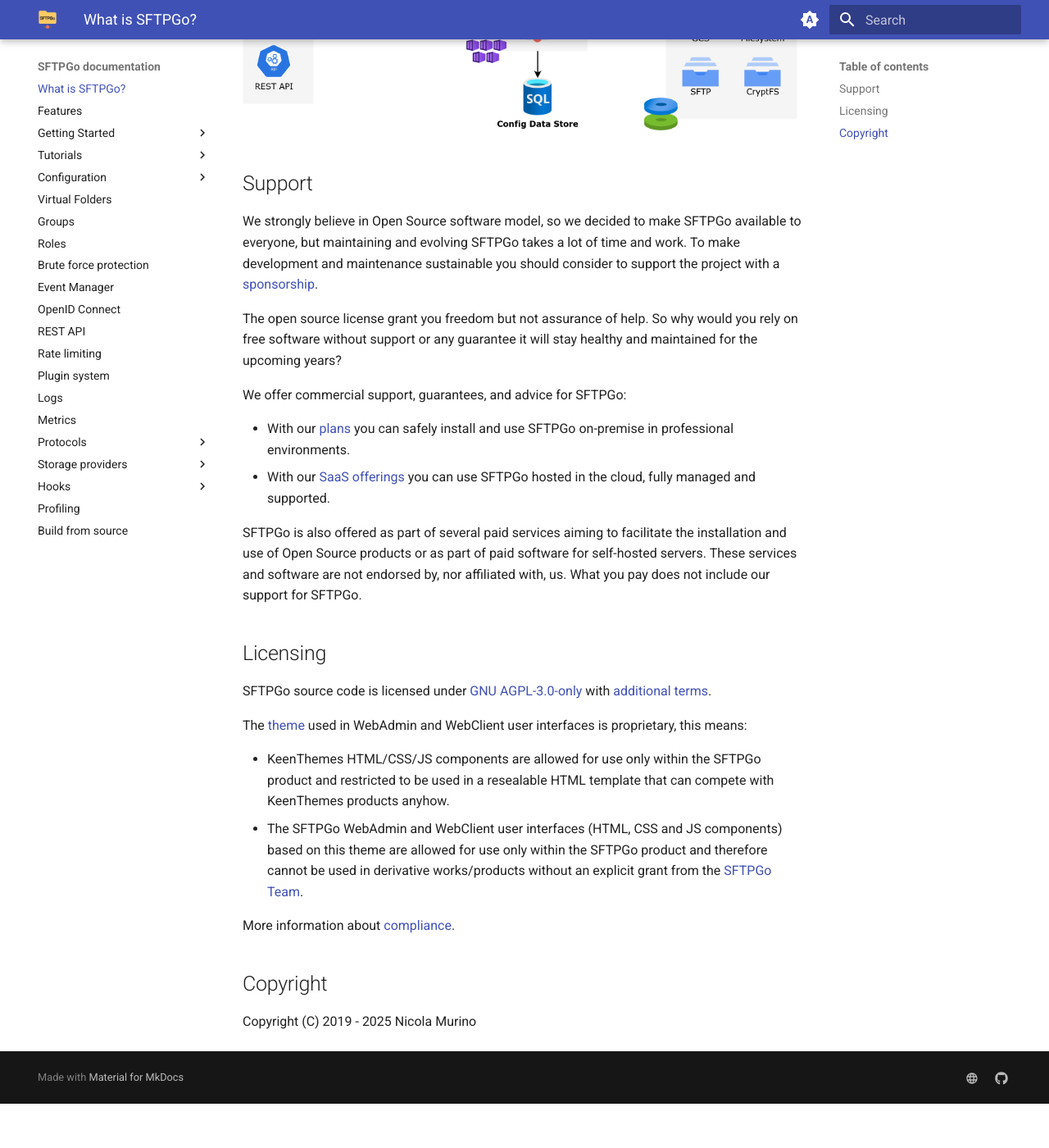
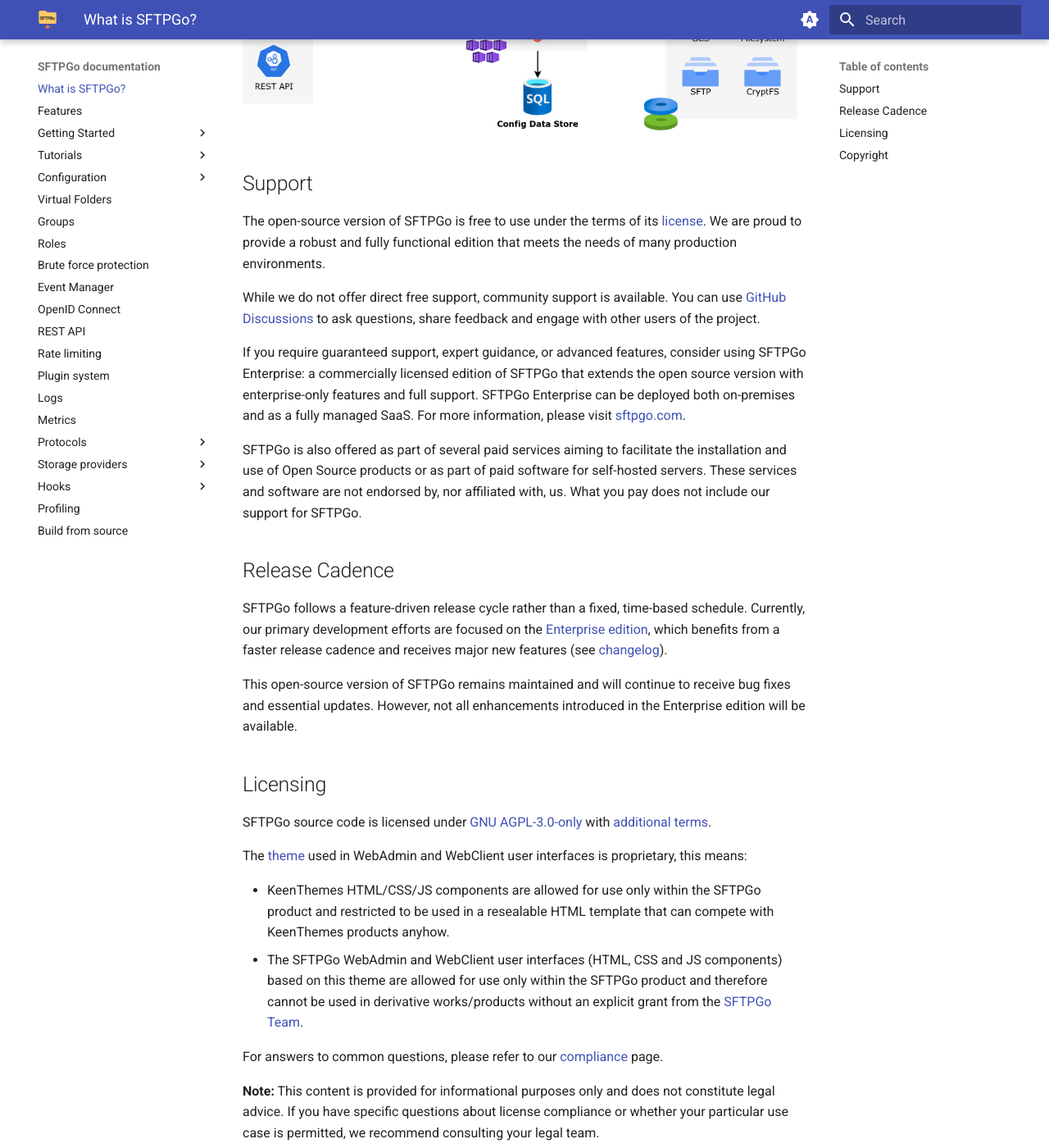
Before and after one commit to sftpgo/docs, an MkDocs documentation site: the page built from docs/index.md, in a window 1280 px wide and 1400 px high, scrolled down 827 px. Shown: the whole window at 82% size. Built offline with MkDocs 1.6.1 and Material for MkDocs 9.7.7, drawn with Linux system fonts in a browser that asks for light colours; the version menu is left out; before the commit the page ends 2173 px from its top, so only the background shows below that.

Commit message:
better clarify support and release cadence
Signed-off-by: Nicola Murino <nicola.murino@gmail.com>

```diff
--- a/docs/index.md
+++ b/docs/index.md
@@ -12,17 +12,20 @@ The WebClient UI allows end users to change their credentials, browse and manage
 
 ## Support
 
-We strongly believe in Open Source software model, so we decided to make SFTPGo available to everyone, but maintaining and evolving SFTPGo takes a lot of time and work. To make development and maintenance sustainable you should consider to support the project with a [sponsorship](https://github.com/sponsors/drakkan){:target="_blank"}.
+The open-source version of SFTPGo is free to use under the terms of its [license](#licensing). We are proud to provide a robust and fully functional edition that meets the needs of many production environments.
 
-The open source license grant you freedom but not assurance of help. So why would you rely on free software without support or any guarantee it will stay healthy and maintained for the upcoming years?
+While we do not offer direct free support, community support is available. You can use [GitHub Discussions](https://github.com/drakkan/sftpgo/discussions){:target="_blank"} to ask questions, share feedback and engage with other users of the project.
 
-We offer commercial support, guarantees, and advice for SFTPGo:
-
-- With our [plans](https://sftpgo.com/plans){:target="_blank"} you can safely install and use SFTPGo on-premise in professional environments.
-- With our [SaaS offerings](https://sftpgo.com/saas){:target="_blank"} you can use SFTPGo hosted in the cloud, fully managed and supported.
+If you require guaranteed support, expert guidance, or advanced features, consider using SFTPGo Enterprise: a commercially licensed edition of SFTPGo that extends the open source version with enterprise-only features and full support. SFTPGo Enterprise can be deployed both on-premises and as a fully managed SaaS. For more information, please visit [sftpgo.com](https://sftpgo.com){:target="_blank"}.
 
 SFTPGo is also offered as part of several paid services aiming to facilitate the installation and use of Open Source products or as part of paid software for self-hosted servers.
 These services and software are not endorsed by, nor affiliated with, us. What you pay does not include our support for SFTPGo.
+
+## Release Cadence
+
+SFTPGo follows a feature-driven release cycle rather than a fixed, time-based schedule. Currently, our primary development efforts are focused on the [Enterprise edition](https://docs.sftpgo.com/enterprise/#enterprise-edition){:target="_blank"}, which benefits from a faster release cadence and receives major new features (see [changelog](https://docs.sftpgo.com/enterprise/changelog/){:target="_blank"}).
+
+This open-source version of SFTPGo remains maintained and will continue to receive bug fixes and essential updates. However, not all enhancements introduced in the Enterprise edition will be available.
 
 ## Licensing
 
@@ -33,7 +36,9 @@ The [theme](https://keenthemes.com/products/templates-mega-bundle){:target="_bla
 - KeenThemes HTML/CSS/JS components are allowed for use only within the SFTPGo product and restricted to be used in a resealable HTML template that can compete with KeenThemes products anyhow.
 - The SFTPGo WebAdmin and WebClient user interfaces (HTML, CSS and JS components) based on this theme are allowed for use only within the SFTPGo product and therefore cannot be used in derivative works/products without an explicit grant from the [SFTPGo Team](mailto:support@sftpgo.com).
 
-More information about [compliance](https://sftpgo.com/compliance.html){:target="_blank"}.
+For answers to common questions, please refer to our [compliance](https://sftpgo.com/compliance.html){:target="_blank"} page.
+
+**Note:** This content is provided for informational purposes only and does not constitute legal advice. If you have specific questions about license compliance or whether your particular use case is permitted, we recommend consulting your legal team.
 
 ## Copyright
 
```
